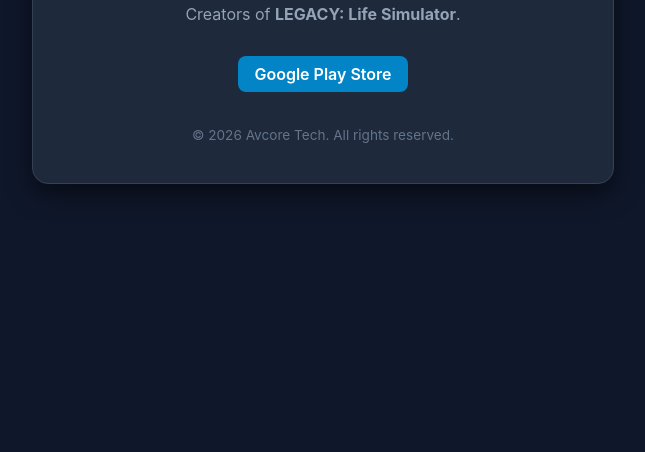
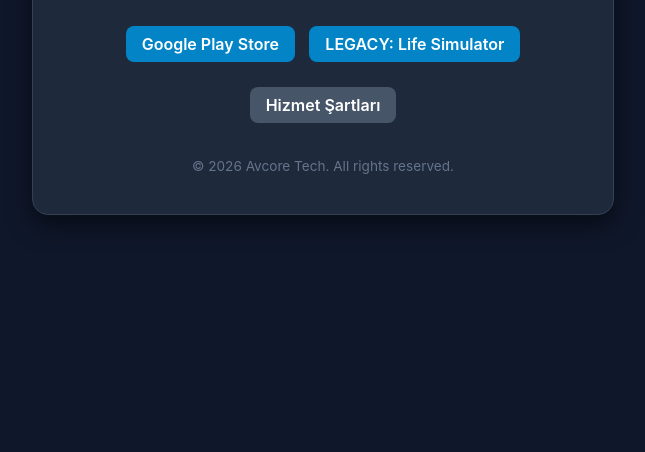
Before and after one commit to avcoretech/avcoretech.github.io, a plain HTML site: page index.html in a window 1280 px wide. Shown: the part 388-840 px from the top of the page, without its empty margins (317-962 px from the left). Drawn offline with Linux system fonts and the light colour scheme.

Commit message:
Update index.html

```diff
--- a/index.html
+++ b/index.html
@@ -46,6 +46,13 @@
     font-weight: 600;
     text-decoration: none;
     margin: 5px;
+    transition: opacity 0.2s;
+}
+.badge:hover {
+    opacity: 0.8;
+}
+.badge-secondary {
+    background-color: #475569; /* Hizmet şartları için daha nötr bir renk */
 }
 .footer {
     margin-top: 30px;
@@ -58,9 +65,17 @@
 <div class="card">
     <h1>Avcore Tech</h1>
     <p>Independent mobile application and game development studio. Creators of <strong>LEGACY: Life Simulator</strong>.</p>
+
     <div>
-            <a href="https://play.google.com/store/apps/details?id=com.avcoretech.legacy.simulator.v1" class="badge">Google Play Store</a>
+        <a href="https://play.google.com/store" class="badge">Google Play Store</a>
+        <a href="https://play.google.com/store/apps/details?id=com.avcoretech.legacy.simulator.v1" class="badge">LEGACY: Life Simulator</a>
     </div>
+
+    <!-- Yeni Eklenen Hizmet Şartları Butonu -->
+    <div style="margin-top: 15px;">
+        <a href="hizmet-sartlari.html" class="badge badge-secondary">Hizmet Şartları</a>
+    </div>
+
     <div class="footer">
         &copy; 2026 Avcore Tech. All rights reserved.
     </div>
```
Lines whose indentation alone changed are shown as unchanged.
